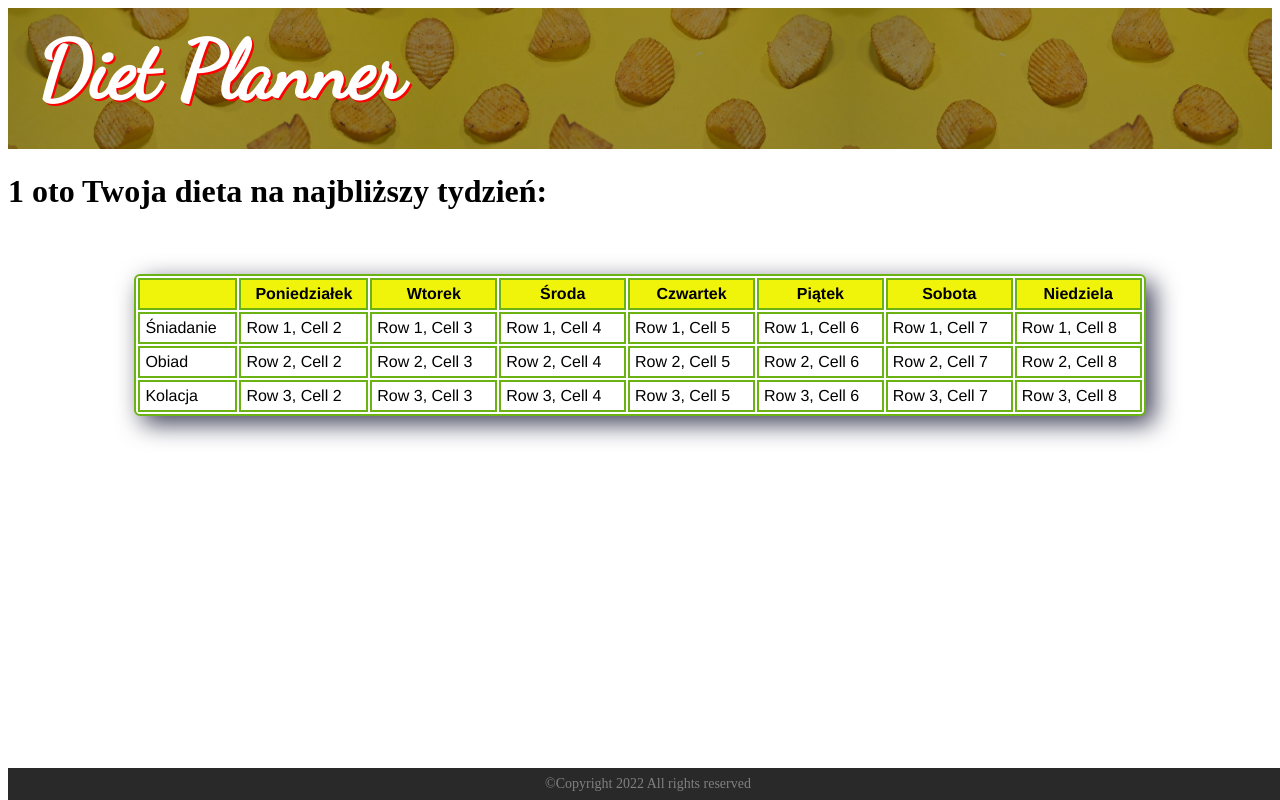
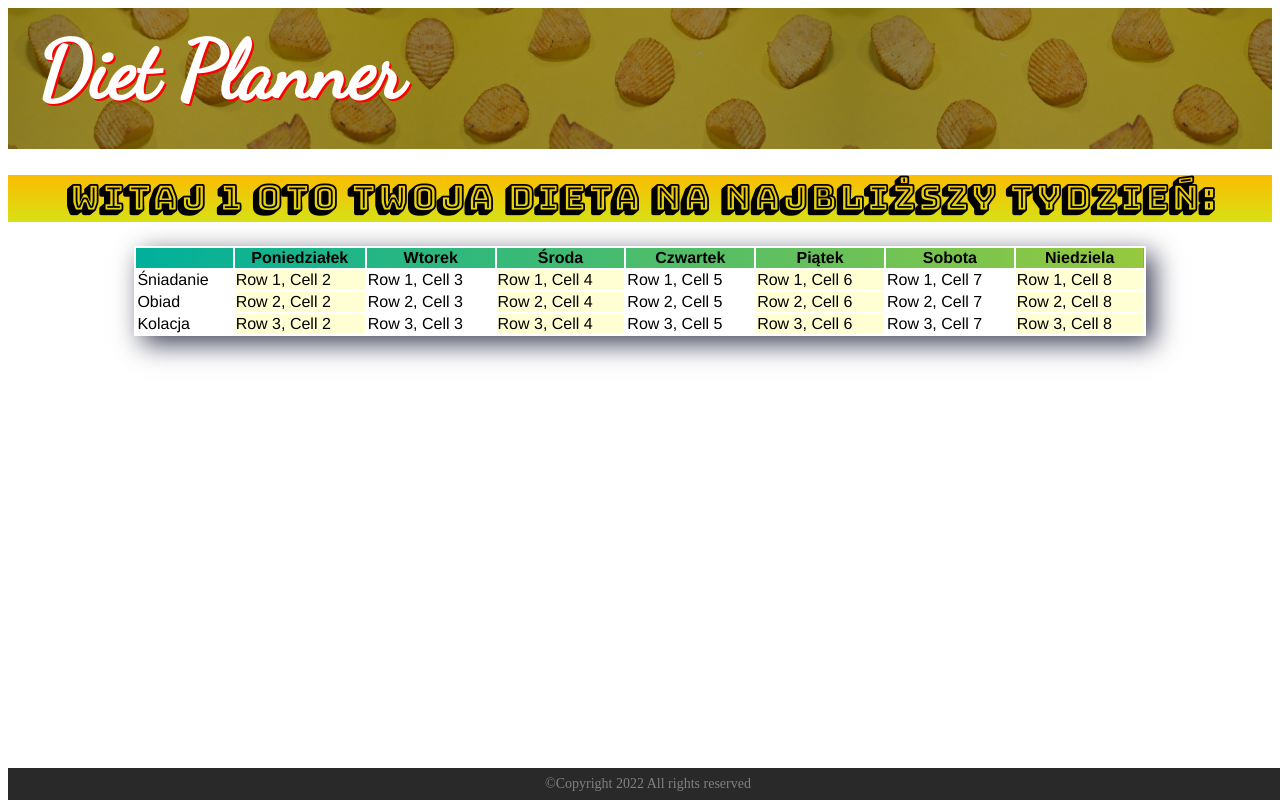
Before and after one commit to kubasmsjk/DietPlanner, an Angular app: page /diet-planner/1 in a window 1280 px wide. Built offline with nearby package versions, Linux system fonts and the light colour scheme.

Commit message:
banan image and table desing

```diff
--- a/src/app/body/body.component.css
+++ b/src/app/body/body.component.css
@@ -0,0 +1,3 @@
+*{
+    height: auto;
+}
--- a/src/app/diet-table/diet-table.component.css
+++ b/src/app/diet-table/diet-table.component.css
@@ -1,30 +1,26 @@
+.table-header{
+  color: #000000;
+  font-family: 'Bungee Shade', sans-serif;
+  font-size: 35px;
+  text-align: center ;
+  background: -webkit-linear-gradient( #fbbc00, #d7e116);
+}
+td:nth-child(even) {background: rgb(255, 255, 255)}
+td:nth-child(even) {background: rgba(251, 255, 0, 0.171)}
+
 table.customTable {
-    margin-top:5%;
     margin-left: auto;
     margin-right: auto;
     width: 80%;
     background-color: #FFFFFF;
-    border-width: 2px;
-    border-color: #6bb313;
-    border-style: solid;
     color: #000000;
-    border-radius: 6px 6px 6px 6px;
-    border-collapse: separate;
     -webkit-box-shadow: 8px 8px 25px 0px rgba(66, 68, 90, 1);
     -moz-box-shadow: 8px 8px 25px 0px rgba(66, 68, 90, 1);
     box-shadow: 8px 8px 25px 0px rgba(66, 68, 90, 1);
     font-family: Helvetica;
+  }
 
 
+  table.customTable thead {
+    background-image: linear-gradient(to right, #00b09b, #96c93d);
   }
-  table.customTable td, table.customTable th {
-
-    border-width: 2px;
-    border-color: #6bb313;
-    border-style: solid;
-    padding: 5px;
-  }
-
-  table.customTable thead {
-    background-color: #f0f40b;
-  }
--- a/src/app/diet-table/diet-table.component.html
+++ b/src/app/diet-table/diet-table.component.html
@@ -1,4 +1,4 @@
-<h1>{{firstName}} oto Twoja dieta na najbliższy tydzień:</h1>
+<h1 class = "table-header">Witaj {{firstName}} oto twoja dieta na najbliższy tydzień:</h1>
 <table class="customTable">
     <thead>
       <tr>
--- a/src/app/user-input-form/user-input-form.component.css
+++ b/src/app/user-input-form/user-input-form.component.css
@@ -1,6 +1,6 @@
 :host(){
     display: flex;
-    margin-top:1%;
+    margin-top:0.25%;
     justify-content:center;
     align-items:center;
 }
@@ -12,6 +12,7 @@
     -moz-box-shadow: 8px 8px 25px 0px rgba(66, 68, 90, 1);
     box-shadow: 8px 8px 25px 0px rgba(66, 68, 90, 1);
     width: 26%;
+
 }
 form{
     font-family: Helvetica;
@@ -26,7 +27,6 @@ form{
         margin: 2px;
         font-size: 15px;
         width: 45%;
-
 }
 
 .form-control{
@@ -43,7 +43,17 @@ form{
 .form-control:focus {
     outline:none;
 }
+/* banan image div */
+#help-banan-image-div{
+  position: absolute;
+  margin-left:60%;
+}
+#help-banan-image{
+  -webkit-filter: drop-shadow(10px 10px 10px rgb(0, 0, 0));
+  filter: drop-shadow(10px 10px 10px rgb(0, 0, 0));
+  backdrop-filter: blur(2px);
 
+}
 /* radio */
 
 .b-contain *,
--- a/src/app/user-input-form/user-input-form.component.html
+++ b/src/app/user-input-form/user-input-form.component.html
@@ -86,6 +86,6 @@
         <button class="btn" type ="submit" [disabled]="!formModel.valid" [routerLink]="['/diet-planner', firstName]">Stwórz plan dietetyczny</button>
     </form>
 </div>
-<div>
-    <img *ngIf="!formModel.valid" src="../../assets/banan.png" width="250px" height="auto">
+<div id="help-banan-image-div">
+    <img id="help-banan-image" *ngIf="!formModel.valid" src="../../assets/banan.png" width="250px" height="auto" alt="banan-image">
 </div>
--- a/src/index.html
+++ b/src/index.html
@@ -7,6 +7,8 @@
   <meta name="viewport" content="width=device-width, initial-scale=1">
   <link rel="icon" type="image/x-icon" href="favicon.ico">
   <link href='https://fonts.googleapis.com/css?family=Dancing Script' rel='stylesheet'>
+  <link href='http://fonts.googleapis.com/css?family=Bungee+Shade&subset=latin,latin-ext' rel='stylesheet'>
+
 </head>
 <body>
   <app-root></app-root>
--- a/src/styles.css
+++ b/src/styles.css
@@ -4,4 +4,6 @@ html, body {
     margin: 0;
     background-color: #E8E8E8;
     background: linear-gradient(rgba(0, 0, 0, 0.1), rgba(0, 0, 0, 0.1)),url("./assets/backgroundImage.png");
+    background-repeat: no-repeat;
+    background-size: cover;
 }
```
Also changed, not shown: src/assets/banan.png.
